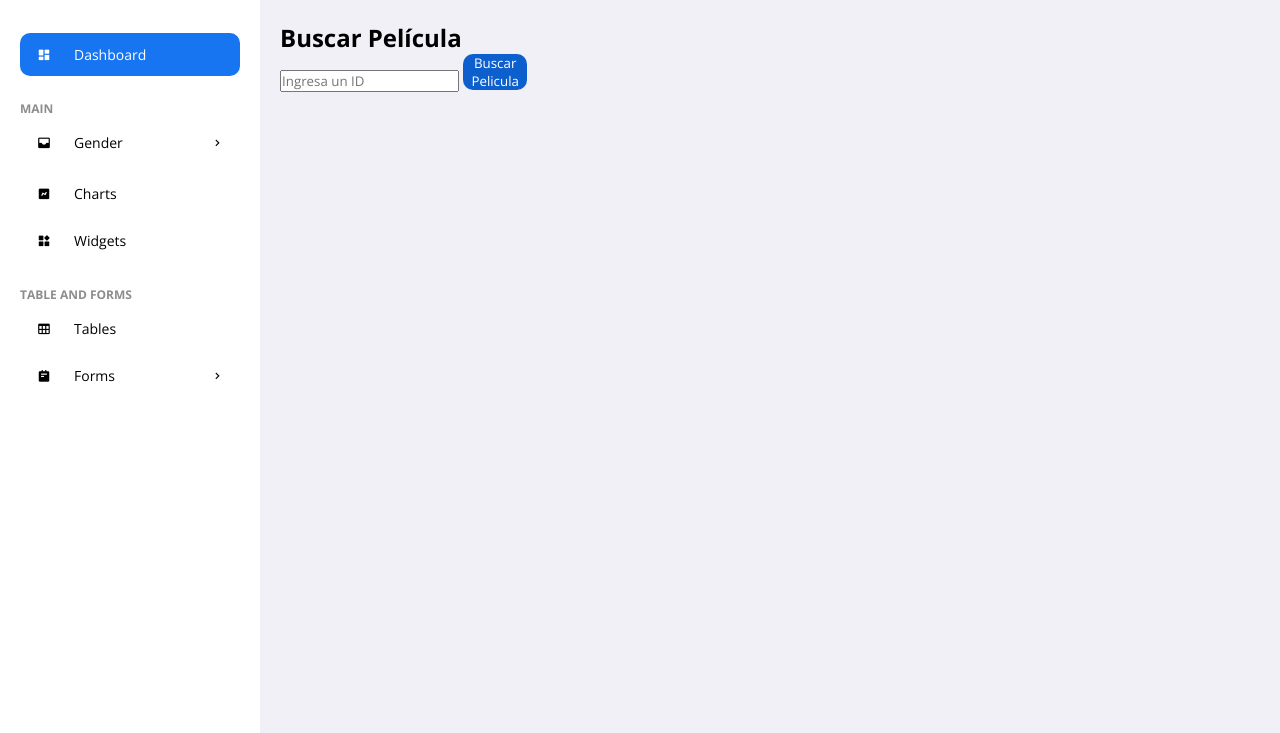
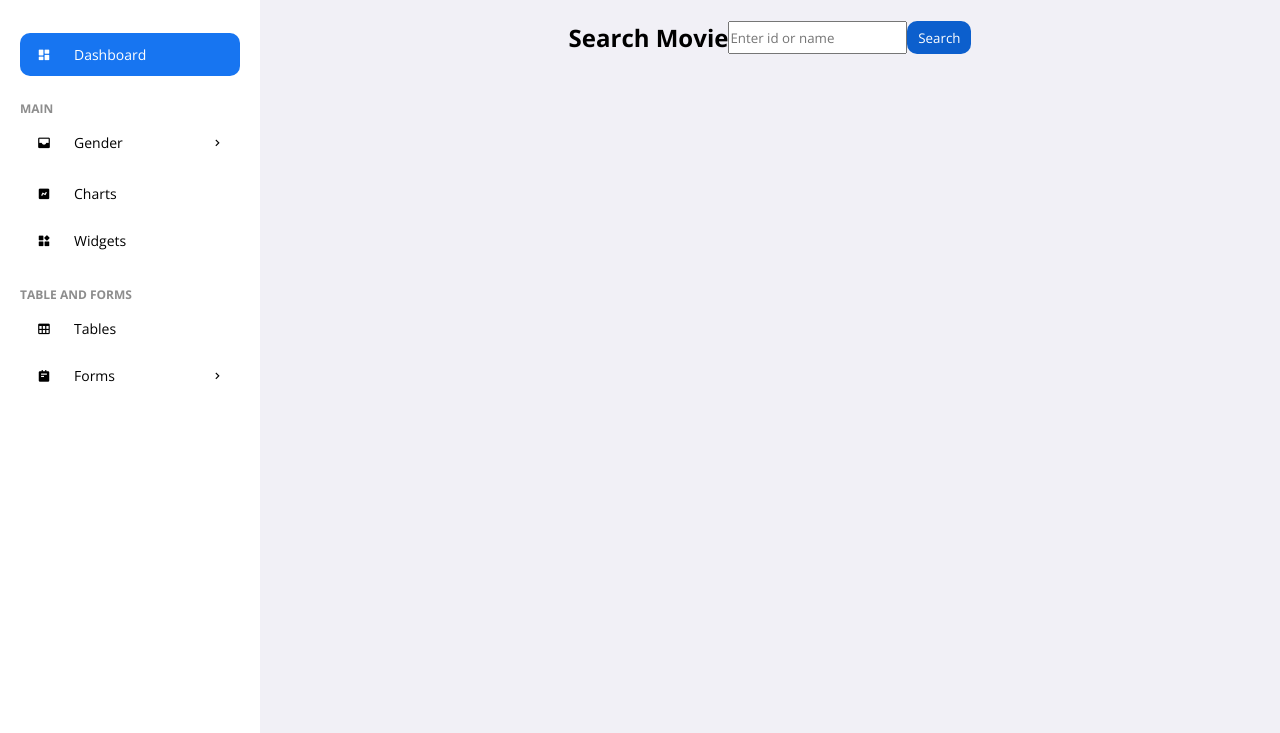
Before and after one commit to MiguelAndresGuerrero/Movies_API, a plain HTML site: page index2.html in a window 1280 px wide. Shown: the part 67-800 px from the top of the page. Drawn offline with nearby package versions, Linux system fonts and the light colour scheme.

Commit message:
:fire: new setings in the index

```diff
--- a/CSS/style.css
+++ b/CSS/style.css
@@ -613,4 +613,5 @@ main .btn-send:hover {
 .Search-BTN:hover{
 	transition: 0.8s;
 	cursor: pointer;
+	background-color: darkblue;
 }
--- a/JS/app.js
+++ b/JS/app.js
@@ -29,5 +29,5 @@ function view(URL) {
         .catch(error => {
             console.error('Error, request API not found: ', error);
             document.getElementById("view").innerHTML = `<p>Error, loading movie</p>`;
-        });
+        })
 }
--- a/index2.html
+++ b/index2.html
@@ -55,11 +55,12 @@
 		</nav>
 
 		<main>
-			<h1>Buscar Película</h1>
-			<input type="text" id="MovieID" aria-label="Search" placeholder="Ingresa un ID">
-			<button class="Search-BTN" onclick="search_ID()">Buscar Pelicula</button>
+			<div class="Cont-Info">
+				<h1>Search Movie</h1>
+				<input type="text" id="MovieID" aria-label="Search" placeholder="Enter id or name">
+				<button class="Search-BTN" onclick="search_ID()">Search</button>
+			</div>
 			<div id="view">
-
 			</div>
 		</main>
 	</section>
```
Also changed, not shown: index.html (+0 -1 lines), index3.html (+5 -4 lines), index4.html (+5 -4 lines), index5.html (+5 -4 lines).
